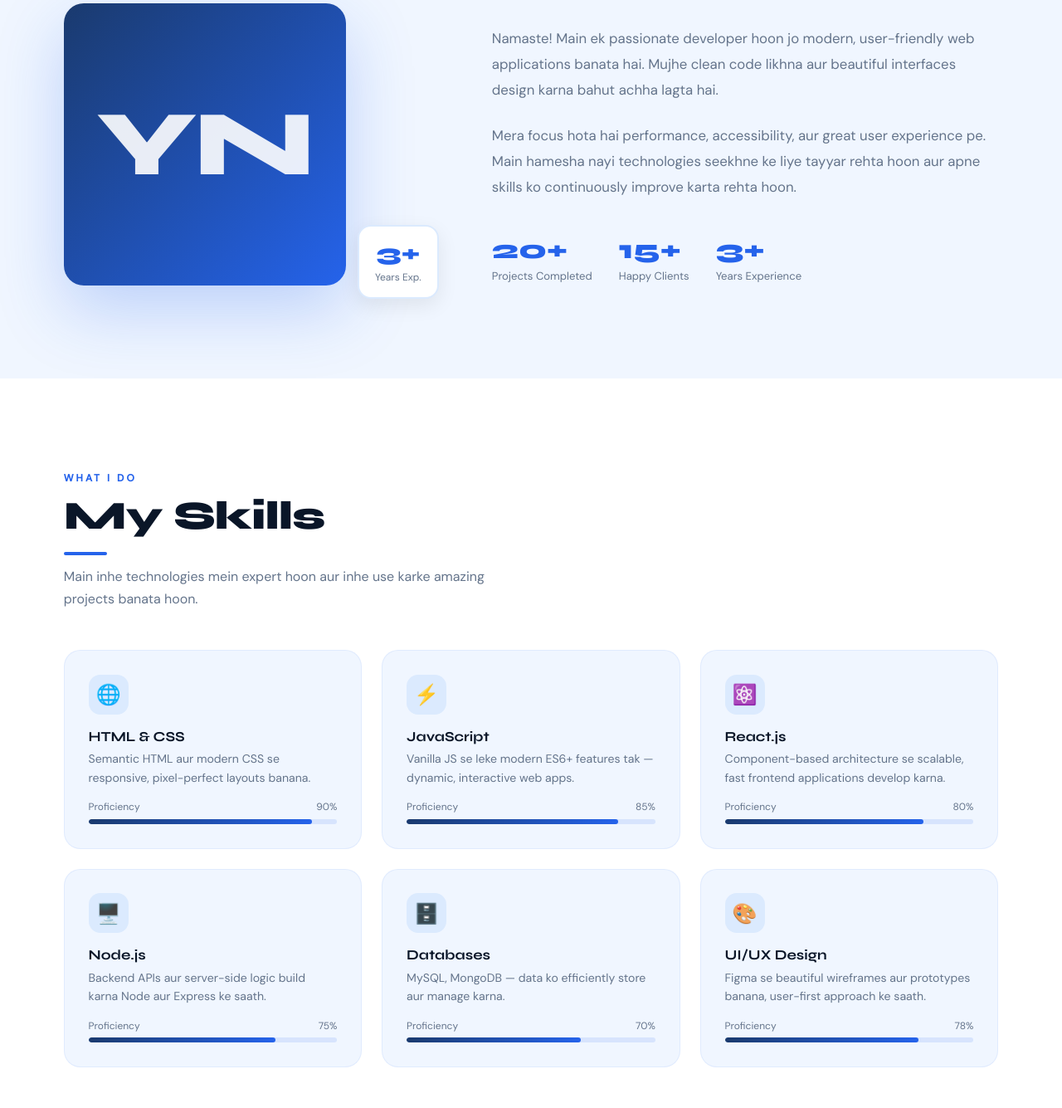
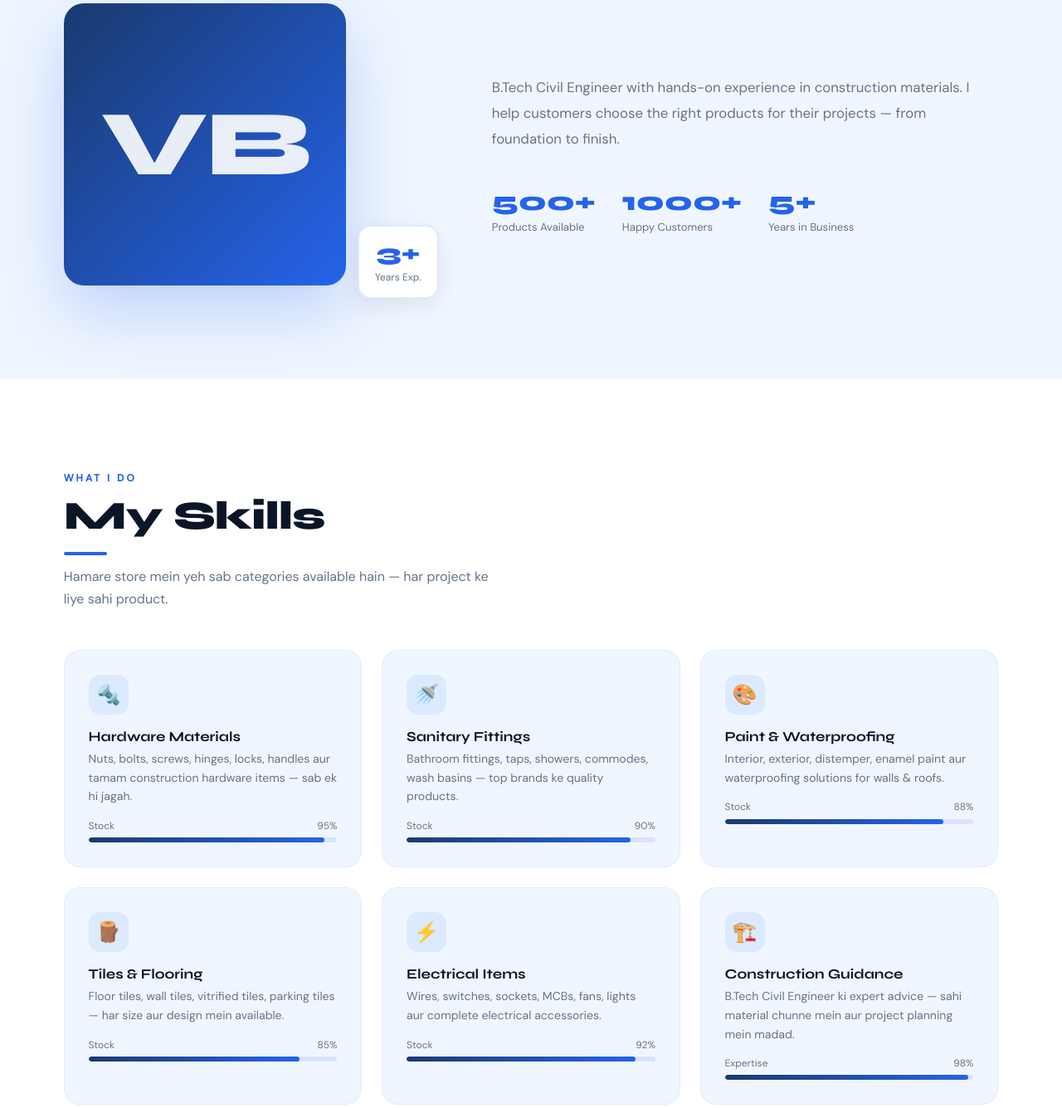
Before and after one commit to vishnubandhani/portfolio, a plain HTML site: page index.html in a window 1280 px wide. Shown: the part 1065-2400 px from the top of the page at 83% size. Drawn offline with Linux system fonts and the light colour scheme.

Commit message:
Update portfolio details to reflect store information

```diff
--- a/index.html
+++ b/index.html
@@ -3,7 +3,7 @@
 <head>
   <meta charset="UTF-8" />
   <meta name="viewport" content="width=device-width, initial-scale=1.0"/>
-  <title>My Portfolio</title>
+  <title>VB Hardware &amp; Sanitary Store</title>
   <link href="https://fonts.googleapis.com/css2?family=Syne:wght@400;600;700;800&family=DM+Sans:ital,wght@0,300;0,400;0,500;1,300&display=swap" rel="stylesheet"/>
   <style>
     *, *::before, *::after { box-sizing: border-box; margin: 0; padding: 0; }
@@ -348,7 +348,7 @@
 
 <!-- NAV -->
 <nav>
-  <div class="nav-logo">YN.</div>
+  <div class="nav-logo">VB.</div>
   <ul class="nav-links">
     <li><a href="#about">About</a></li>
     <li><a href="#skills">Skills</a></li>
@@ -358,9 +358,9 @@
 
 <!-- HERO -->
 <header id="home">
-  <div class="hero-tag">👋 Available for Work</div>
-  <h1 class="hero-name">Your <span>Name</span><br>Here</h1>
-  <p class="hero-sub">Full Stack Developer &amp; UI Designer. I build beautiful, functional digital experiences.</p>
+  <div class="hero-tag">🏪 Visit Our Store</div>
+  <h1 class="hero-name">Vishnu <span>Bandhani</span></h1>
+  <p class="hero-sub">Hardware, Sanitary, Paint, Tiles &amp; Electrical Items. Quality products at the best prices.</p>
   <div class="hero-cta">
     <a href="#contact" class="btn-primary">Get in Touch</a>
     <a href="#about" class="btn-outline">Learn More</a>
@@ -374,7 +374,7 @@
   <div class="section-line"></div>
   <div class="about-grid">
     <div class="about-avatar-wrap reveal">
-      <div class="about-avatar">YN</div>
+      <div class="about-avatar">VB</div>
       <div class="about-badge">
         <strong>3+</strong>
         <span>Years Exp.</span>
@@ -382,23 +382,20 @@
     </div>
     <div class="about-text reveal">
       <p>
-        Namaste! Main ek passionate developer hoon jo modern, user-friendly web applications banata hai. Mujhe clean code likhna aur beautiful interfaces design karna bahut achha lagta hai.
-      </p>
-      <p>
-        Mera focus hota hai performance, accessibility, aur great user experience pe. Main hamesha nayi technologies seekhne ke liye tayyar rehta hoon aur apne skills ko continuously improve karta rehta hoon.
+        B.Tech Civil Engineer with hands-on experience in construction materials. I help customers choose the right products for their projects — from foundation to finish.
       </p>
       <div class="about-stats">
         <div class="stat">
-          <div class="stat-num">20+</div>
-          <div class="stat-desc">Projects Completed</div>
+          <div class="stat-num">500+</div>
+          <div class="stat-desc">Products Available</div>
         </div>
         <div class="stat">
-          <div class="stat-num">15+</div>
-          <div class="stat-desc">Happy Clients</div>
+          <div class="stat-num">1000+</div>
+          <div class="stat-desc">Happy Customers</div>
         </div>
         <div class="stat">
-          <div class="stat-num">3+</div>
-          <div class="stat-desc">Years Experience</div>
+          <div class="stat-num">5+</div>
+          <div class="stat-desc">Years in Business</div>
         </div>
       </div>
     </div>
@@ -410,60 +407,60 @@
   <div class="section-label">What I Do</div>
   <h2 class="section-title">My Skills</h2>
   <div class="section-line"></div>
-  <p class="skills-intro">Main inhe technologies mein expert hoon aur inhe use karke amazing projects banata hoon.</p>
+  <p class="skills-intro">Hamare store mein yeh sab categories available hain — har project ke liye sahi product.</p>
   <div class="skills-grid">
     <div class="skill-card reveal">
-      <div class="skill-icon">🌐</div>
-      <h3>HTML &amp; CSS</h3>
-      <p>Semantic HTML aur modern CSS se responsive, pixel-perfect layouts banana.</p>
+      <div class="skill-icon">🔩</div>
+      <h3>Hardware Materials</h3>
+      <p>Nuts, bolts, screws, hinges, locks, handles aur tamam construction hardware items — sab ek hi jagah.</p>
       <div class="skill-bar-wrap">
-        <div class="skill-bar-label"><span>Proficiency</span><span>90%</span></div>
+        <div class="skill-bar-label"><span>Stock</span><span>95%</span></div>
+        <div class="skill-bar"><div class="skill-bar-fill" data-width="95"></div></div>
+      </div>
+    </div>
+    <div class="skill-card reveal">
+      <div class="skill-icon">🚿</div>
+      <h3>Sanitary Fittings</h3>
+      <p>Bathroom fittings, taps, showers, commodes, wash basins — top brands ke quality products.</p>
+      <div class="skill-bar-wrap">
+        <div class="skill-bar-label"><span>Stock</span><span>90%</span></div>
         <div class="skill-bar"><div class="skill-bar-fill" data-width="90"></div></div>
       </div>
     </div>
     <div class="skill-card reveal">
-      <div class="skill-icon">⚡</div>
-      <h3>JavaScript</h3>
-      <p>Vanilla JS se leke modern ES6+ features tak — dynamic, interactive web apps.</p>
+      <div class="skill-icon">🎨</div>
+      <h3>Paint &amp; Waterproofing</h3>
+      <p>Interior, exterior, distemper, enamel paint aur waterproofing solutions for walls & roofs.</p>
       <div class="skill-bar-wrap">
-        <div class="skill-bar-label"><span>Proficiency</span><span>85%</span></div>
+        <div class="skill-bar-label"><span>Stock</span><span>88%</span></div>
+        <div class="skill-bar"><div class="skill-bar-fill" data-width="88"></div></div>
+      </div>
+    </div>
+    <div class="skill-card reveal">
+      <div class="skill-icon">🪵</div>
+      <h3>Tiles &amp; Flooring</h3>
+      <p>Floor tiles, wall tiles, vitrified tiles, parking tiles — har size aur design mein available.</p>
+      <div class="skill-bar-wrap">
+        <div class="skill-bar-label"><span>Stock</span><span>85%</span></div>
         <div class="skill-bar"><div class="skill-bar-fill" data-width="85"></div></div>
       </div>
     </div>
     <div class="skill-card reveal">
-      <div class="skill-icon">⚛️</div>
-      <h3>React.js</h3>
-      <p>Component-based architecture se scalable, fast frontend applications develop karna.</p>
+      <div class="skill-icon">⚡</div>
+      <h3>Electrical Items</h3>
+      <p>Wires, switches, sockets, MCBs, fans, lights aur complete electrical accessories.</p>
       <div class="skill-bar-wrap">
-        <div class="skill-bar-label"><span>Proficiency</span><span>80%</span></div>
-        <div class="skill-bar"><div class="skill-bar-fill" data-width="80"></div></div>
+        <div class="skill-bar-label"><span>Stock</span><span>92%</span></div>
+        <div class="skill-bar"><div class="skill-bar-fill" data-width="92"></div></div>
       </div>
     </div>
     <div class="skill-card reveal">
-      <div class="skill-icon">🖥️</div>
-      <h3>Node.js</h3>
-      <p>Backend APIs aur server-side logic build karna Node aur Express ke saath.</p>
+      <div class="skill-icon">🏗️</div>
+      <h3>Construction Guidance</h3>
+      <p>B.Tech Civil Engineer ki expert advice — sahi material chunne mein aur project planning mein madad.</p>
       <div class="skill-bar-wrap">
-        <div class="skill-bar-label"><span>Proficiency</span><span>75%</span></div>
-        <div class="skill-bar"><div class="skill-bar-fill" data-width="75"></div></div>
-      </div>
-    </div>
-    <div class="skill-card reveal">
-      <div class="skill-icon">🗄️</div>
-      <h3>Databases</h3>
-      <p>MySQL, MongoDB — data ko efficiently store aur manage karna.</p>
-      <div class="skill-bar-wrap">
-        <div class="skill-bar-label"><span>Proficiency</span><span>70%</span></div>
-        <div class="skill-bar"><div class="skill-bar-fill" data-width="70"></div></div>
-      </div>
-    </div>
-    <div class="skill-card reveal">
-      <div class="skill-icon">🎨</div>
-      <h3>UI/UX Design</h3>
-      <p>Figma se beautiful wireframes aur prototypes banana, user-first approach ke saath.</p>
-      <div class="skill-bar-wrap">
-        <div class="skill-bar-label"><span>Proficiency</span><span>78%</span></div>
-        <div class="skill-bar"><div class="skill-bar-fill" data-width="78"></div></div>
+        <div class="skill-bar-label"><span>Expertise</span><span>98%</span></div>
+        <div class="skill-bar"><div class="skill-bar-fill" data-width="98"></div></div>
       </div>
     </div>
   </div>
@@ -476,23 +473,23 @@
   <div class="section-line"></div>
   <div class="contact-grid">
     <div class="contact-info reveal">
-      <p>Koi project hai ya sirf baat karni hai? Feel free to reach out. Main hamesha new opportunities aur collaborations ke liye open hoon!</p>
+      <p>Hamare store par aaiye ya call kariye — hum aapki construction zarooraton mein poori madad karenge!</p>
       <div class="contact-links">
-        <a href="mailto:yourname@email.com" class="contact-link">
-          <div class="contact-link-icon">📧</div>
-          yourname@email.com
-        </a>
-        <a href="tel:+919999999999" class="contact-link">
+        <a href="tel:+917454982523" class="contact-link">
           <div class="contact-link-icon">📞</div>
-          +91 99999 99999
+          +91 74549 82523
         </a>
         <a href="#" class="contact-link">
           <div class="contact-link-icon">📍</div>
-          New Delhi, India
+          Purola Road, Near PNB, Naugaon, Uttarkashi, Uttarakhand
+        </a>
+        <a href="mailto:vbhardware@email.com" class="contact-link">
+          <div class="contact-link-icon">📧</div>
+          vbhardware@email.com
         </a>
         <a href="#" class="contact-link">
-          <div class="contact-link-icon">💼</div>
-          linkedin.com/in/yourname
+          <div class="contact-link-icon">🕐</div>
+          Mon–Sat: 9:00 AM – 8:00 PM
         </a>
       </div>
     </div>
@@ -524,7 +521,7 @@
 
 <!-- FOOTER -->
 <footer>
-  <p>© 2026 Your Name. Pyaar se banaya gaya 💙</p>
+  <p>© 2026 Vishnu Bandhani Hardware &amp; Sanitary Store. Purola Road, Naugaon, Uttarkashi 💙</p>
 </footer>
 
 <script>
```
